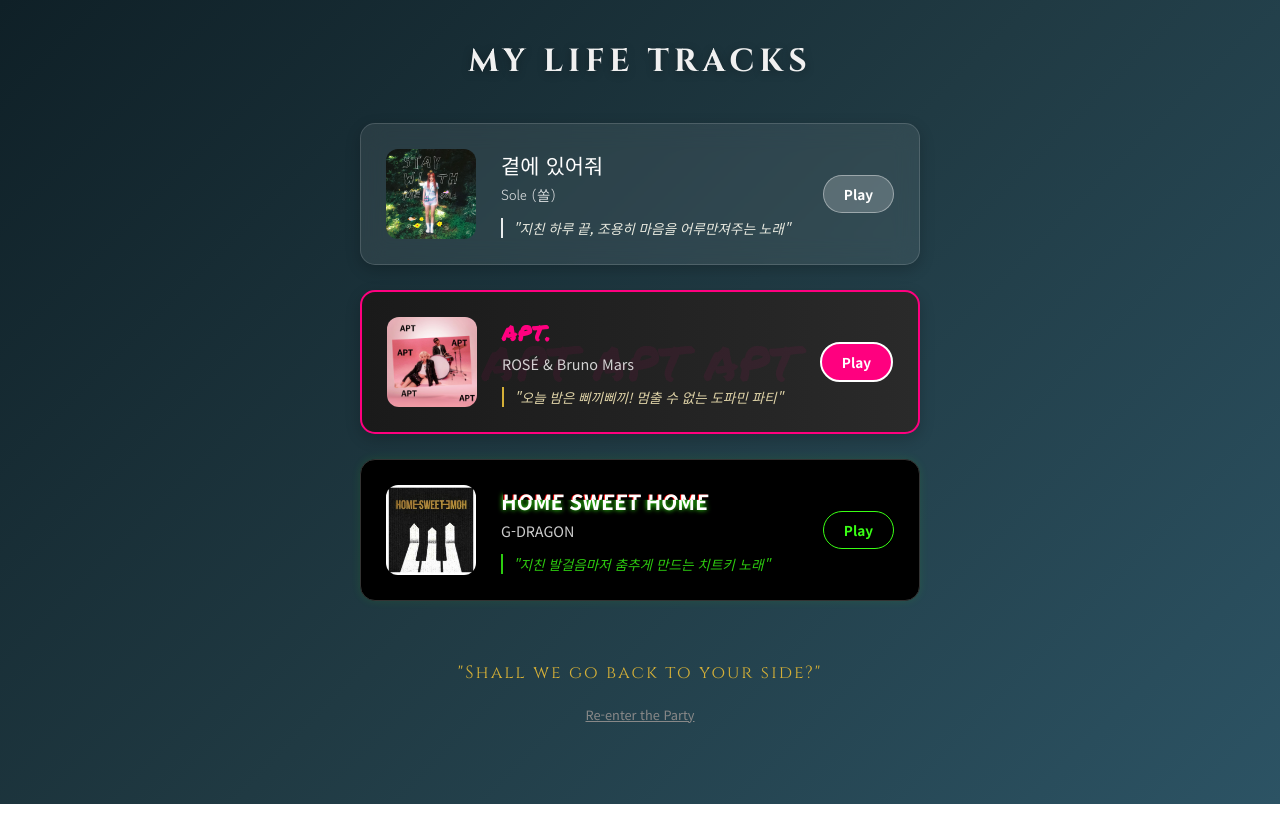
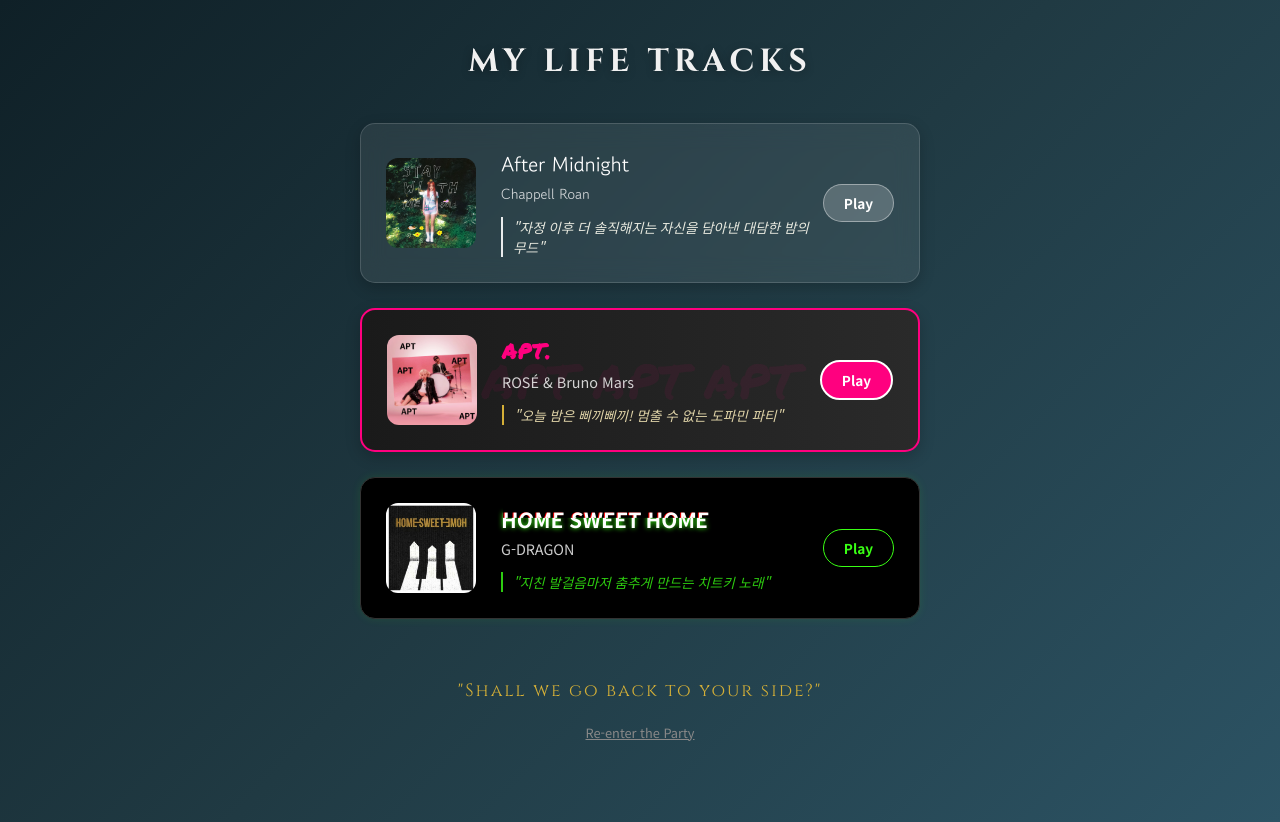
Before and after one commit to osy12180530-lgtm/final_project, a plain HTML site: page index.html in a window 1280 px wide. Both pictures are taken after a click on the button "OPEN INVITATION". Drawn offline with Linux system fonts and the light colour scheme.

Commit message:
내용추가2

```diff
--- a/index.html
+++ b/index.html
@@ -29,11 +29,11 @@
             <div class="track-card sole-style">
                 <img src="SONG-1.jpg" alt="Sole" class="card-thumb">
                 <div class="card-info">
-                    <h3>곁에 있어줘</h3>
-                    <p class="artist-name">Sole (쏠)</p>
-                    <p class="song-comment">"지친 하루 끝, 조용히 마음을 어루만져주는 노래"</p>
+                    <h3>After Midnight</h3>
+                    <p class="artist-name">Chappell Roan</p>
+                    <p class="song-comment">"자정 이후 더 솔직해지는 자신을 담아낸 대담한 밤의 무드"</p>
                 </div>
-                <a href="https://www.youtube.com/watch?v=XBwzbWXcSVg" target="_blank" class="play-btn">Play</a>
+                <a href="https://youtu.be/-KE8NmtTlPk?si=ENMmrUbC0rdvmKhg" target="_blank" class="play-btn">Play</a>
             </div>
 
             <div class="track-card apt-style">
```
